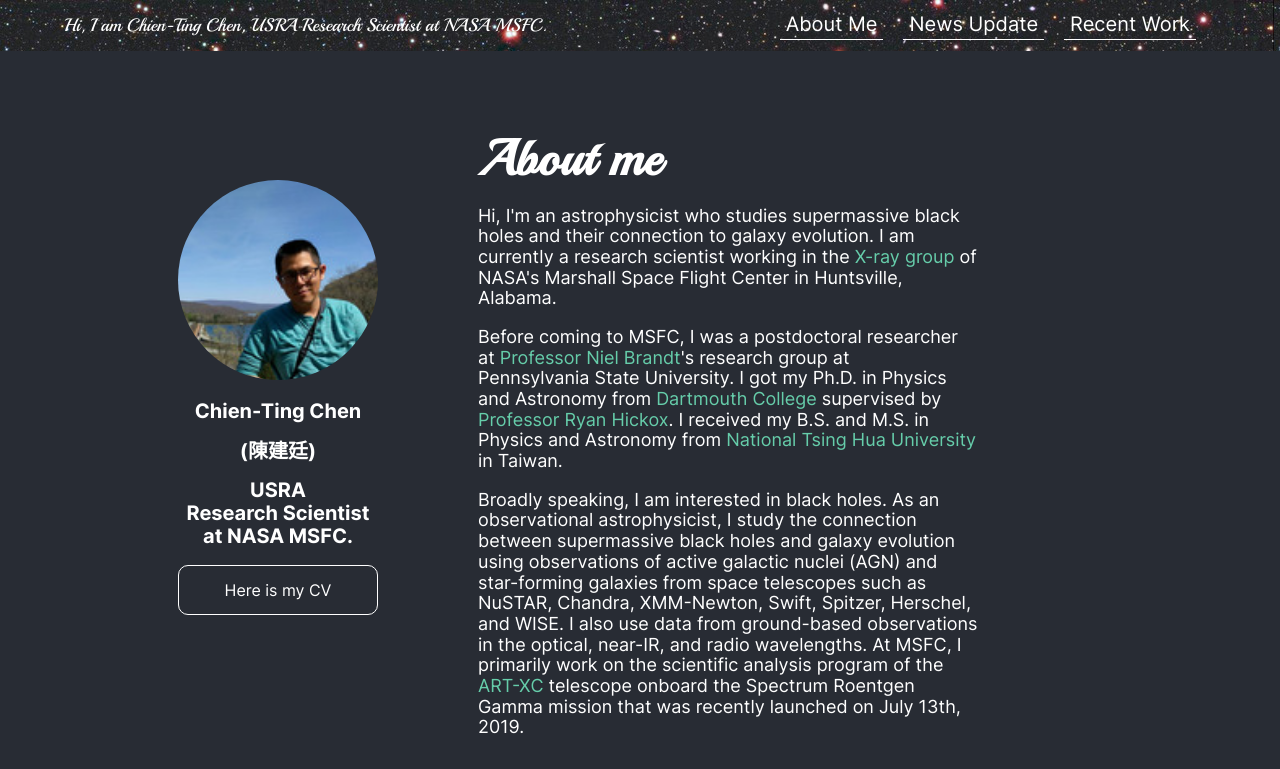
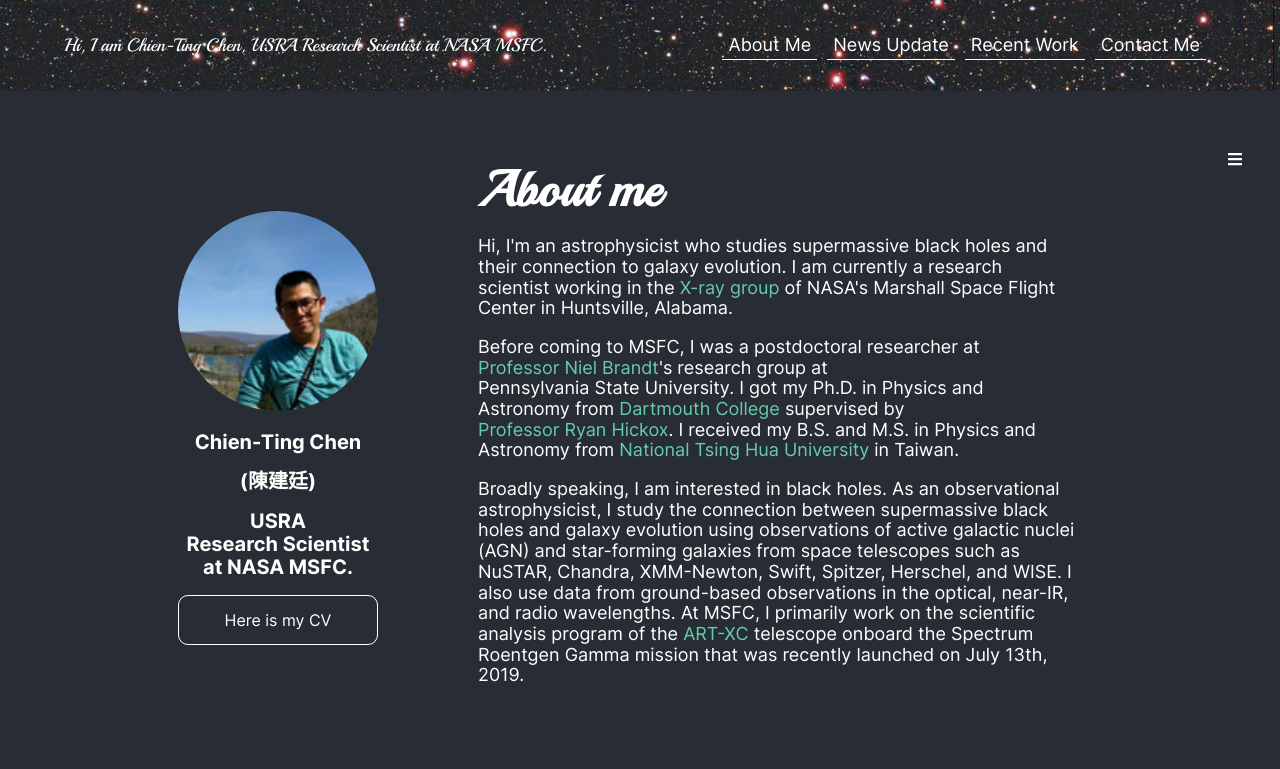
Before and after one commit to iceicery/ct-j-chen, a React (Create React App) app: page / in a window 1280 px wide. Shown: the top 769 px of the page. Built offline with nearby package versions, Linux system fonts and the light colour scheme.

Commit message:
add pupup for navigating

```diff
--- a/src/App.css
+++ b/src/App.css
@@ -5,5 +5,8 @@
   font-family: "Inter", Sans-serif, Arial, Helvetica;
   background-color: #282c34;
   color: #fff;
+}
+.App__main {
   position: relative;
+  border: red solid;
 }
--- a/src/App.js
+++ b/src/App.js
@@ -1,4 +1,4 @@
-import React from 'react'
+import React, { useState } from 'react'
 import './App.css';
 import { Element } from 'react-scroll';
 import About from './components/About/About';
@@ -6,12 +6,23 @@
 import Header from './components/Header/Header';
 import News from './components/News/News';
 import Works from './components/Works/Works';
+import NavButton from './components/NavButton/NavButton';
+import NavPopup from './components/NavPopup/NavPopup';
 
 function App() {
+  const [isNavOpen, setIsNavOpen] = useState(false);
+  function handleNavPopup() {
+    setIsNavOpen(true);
+  }
+  function handleNavClose() {
+    setIsNavOpen(false);
+  }
   return (
     <div className="App">
+      <Header />
+      <NavButton handleNavPopup={handleNavPopup} />
+      <NavPopup isNavOpen={isNavOpen} handleNavClose={handleNavClose} />
       <React.Fragment>
-        <Header />
         <Element id="about" name="about">
           <About />
         </Element>
--- a/src/components/About/About.css
+++ b/src/components/About/About.css
@@ -1,6 +1,6 @@
 .about {
   width: 80%;
-  padding-top: 130px;
+  padding-top: 70px;
   margin-bottom: 30px;
   margin-right: auto;
   margin-left: auto;
@@ -48,7 +48,7 @@
 
 .about__text-box {
   width: 100vw;
-  max-width: 500px;
+  max-width: 600px;
 }
 .about__title {
   font-family: "Playball";
--- a/src/components/Header/Header.css
+++ b/src/components/Header/Header.css
@@ -1,6 +1,6 @@
 .header {
-  padding-top: 10px;
-  padding-bottom: 10px;
+  padding-top: 30px;
+  padding-bottom: 30px;
   padding-right: 5%;
   padding-left: 5%;
   background-image: url("../../images/bg.jpg");
@@ -8,31 +8,32 @@
   justify-content: space-between;
   align-items: center;
   flex-wrap: wrap;
-  position: fixed;
-  top: 0;
-  right: 0;
-  left: 0;
 }
 .header__text {
+  font-family: "Playball";
   font-size: 18px;
   font-weight: normal;
   margin-top: 5px;
   margin-bottom: 5px;
   padding: 0;
 }
-.playball {
-  font-family: "Playball";
-}
+
 .header__button-box {
   display: flex;
   justify-content: right;
 }
 .header__button {
   height: 30px;
-  margin-right: 20px;
-  font-size: 20px;
+  margin-right: 10px;
+  font-size: 18px;
   background-color: transparent;
   border: none;
   border-bottom: solid #fff 1.5px;
   color: #fff;
 }
+
+.header__button:hover {
+  border: solid #66cdaa 1.5px;
+  color: #66cdaa;
+  cursor: pointer;
+}
--- a/src/components/Header/Header.js
+++ b/src/components/Header/Header.js
@@ -13,6 +13,7 @@
                 <button className="header__button"><ScrollLink to="about" offset={-150} smooth={true} duration={500} spy={true}>About Me</ScrollLink></button>
                 <button className="header__button"><ScrollLink to="news" offset={-50} smooth={true} duration={500} spy={true}> News Update</ScrollLink></button>
                 <button className="header__button"><ScrollLink to="works" offset={-50} smooth={true} duration={500} spy={true}>Recent Work</ScrollLink></button>
+                <button className="header__button"><ScrollLink to="contact" offset={-50} smooth={true} duration={500} spy={true}>Contact Me</ScrollLink></button>
             </div>
         </section>
     )
--- /dev/null
+++ b/src/components/NavButton/NavButton.css
@@ -0,0 +1,7 @@
+.navButton {
+  position: fixed;
+  top: 150px;
+  right: 3%;
+  color: #fff;
+  background-color: transparent;
+}
--- /dev/null
+++ b/src/components/NavButton/NavButton.js
@@ -0,0 +1,13 @@
+import "./NavButton.css";
+import { FontAwesomeIcon } from "@fortawesome/react-fontawesome";
+import { faBars } from "@fortawesome/free-solid-svg-icons";
+import { library } from "@fortawesome/fontawesome-svg-core";
+library.add(faBars);
+
+export default function NavButton({ handleNavPopup }) {
+    return (
+        <section className="navButton" onClick={handleNavPopup}>
+            <FontAwesomeIcon icon='bars' />
+        </section>
+    )
+}
--- /dev/null
+++ b/src/components/NavPopup/NavPopup.css
@@ -0,0 +1,48 @@
+.nav {
+  position: fixed;
+  top: 180px;
+  right: 0;
+  background-image: url("../../images/bg.jpg");
+  color: #000;
+  width: 150px;
+  display: flex;
+  flex-direction: column;
+  gap: 20px;
+  padding: 20px;
+  border-radius: 10px;
+}
+
+.nav__hidden {
+  display: none;
+}
+
+.nav__icon {
+  background-color: transparent;
+  color: #fff;
+  border: none;
+  position: absolute;
+  bottom: 10px;
+  right: 0;
+}
+
+.nav__icon:hover {
+  opacity: 0.8;
+  cursor: pointer;
+}
+
+.nav__button {
+  margin-right: auto;
+  margin-left: auto;
+  text-decoration: none;
+  background-color: transparent;
+  border: none;
+  border-bottom: solid #fff 0.5px;
+  color: #fff;
+  width: 120px;
+  padding-bottom: 5px;
+}
+.nav__button:hover {
+  border: solid #66cdaa 1.5px;
+  color: #66cdaa;
+  cursor: pointer;
+}
--- /dev/null
+++ b/src/components/NavPopup/NavPopup.js
@@ -0,0 +1,35 @@
+import "./NavPopup.css";
+import Scroll from 'react-scroll';
+import { faTimes } from "@fortawesome/free-solid-svg-icons";
+import { library } from "@fortawesome/fontawesome-svg-core";
+import { FontAwesomeIcon } from "@fortawesome/react-fontawesome";
+import { useCallback, useEffect } from "react";
+library.add(faTimes);
+const ScrollLink = Scroll.Link;
+
+export default function NavPopup({ isNavOpen, handleNavClose }) {
+    const popupClass = isNavOpen ? "nav" : "nav__hidden";
+    const escFunction = useCallback((event) => {
+        if (event.keyCode === 27) {
+            handleNavClose();
+        }
+    }, [handleNavClose]);
+
+    useEffect(() => {
+        document.addEventListener("keydown", escFunction, false);
+
+        return () => {
+            document.removeEventListener("keydown", escFunction, false);
+        };
+    }, [escFunction]);
+
+    return (
+        <div className={popupClass}>
+            <button className="nav__icon" onClick={handleNavClose}><FontAwesomeIcon icon="times" /></button>
+            <button className="nav__button"><ScrollLink to="about" smooth={true} duration={500} spy={true}>About Me</ScrollLink></button>
+            <button className="nav__button"><ScrollLink to="news" smooth={true} duration={500} spy={true}> News Update</ScrollLink></button>
+            <button className="nav__button"><ScrollLink to="works" smooth={true} duration={500} spy={true}>Recent Work</ScrollLink></button>
+            <button className="nav__button"><ScrollLink to="contact" smooth={true} duration={500} spy={true}>Contact Me</ScrollLink></button>
+        </div>
+    )
+}
```
Also changed, not shown: 1 other file (tests, documents, lock files or other folders).
